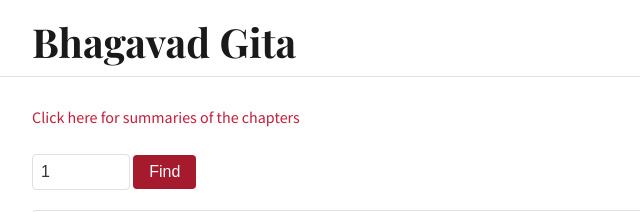
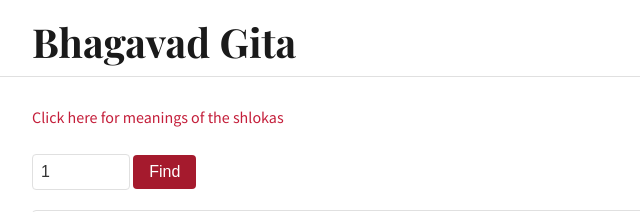
Before and after one commit to ayushsingh-ayushsingh/BhagvadGita, a plain HTML site: page index.html in a window 1280 px wide. Shown: the top 212 px of the page, 208-848 px from the left. Drawn offline with nearby package versions, Linux system fonts and the light colour scheme.

Commit message:
Update index.html

```diff
--- a/index.html
+++ b/index.html
@@ -163,7 +163,7 @@
 
     <div class="container">
         <br>
-        <a href="./shloka.html">Click here for summaries of the chapters</a>
+        <a href="./shloka.html">Click here for meanings of the shlokas</a>
     </div>
 
     <div class="container">
```
